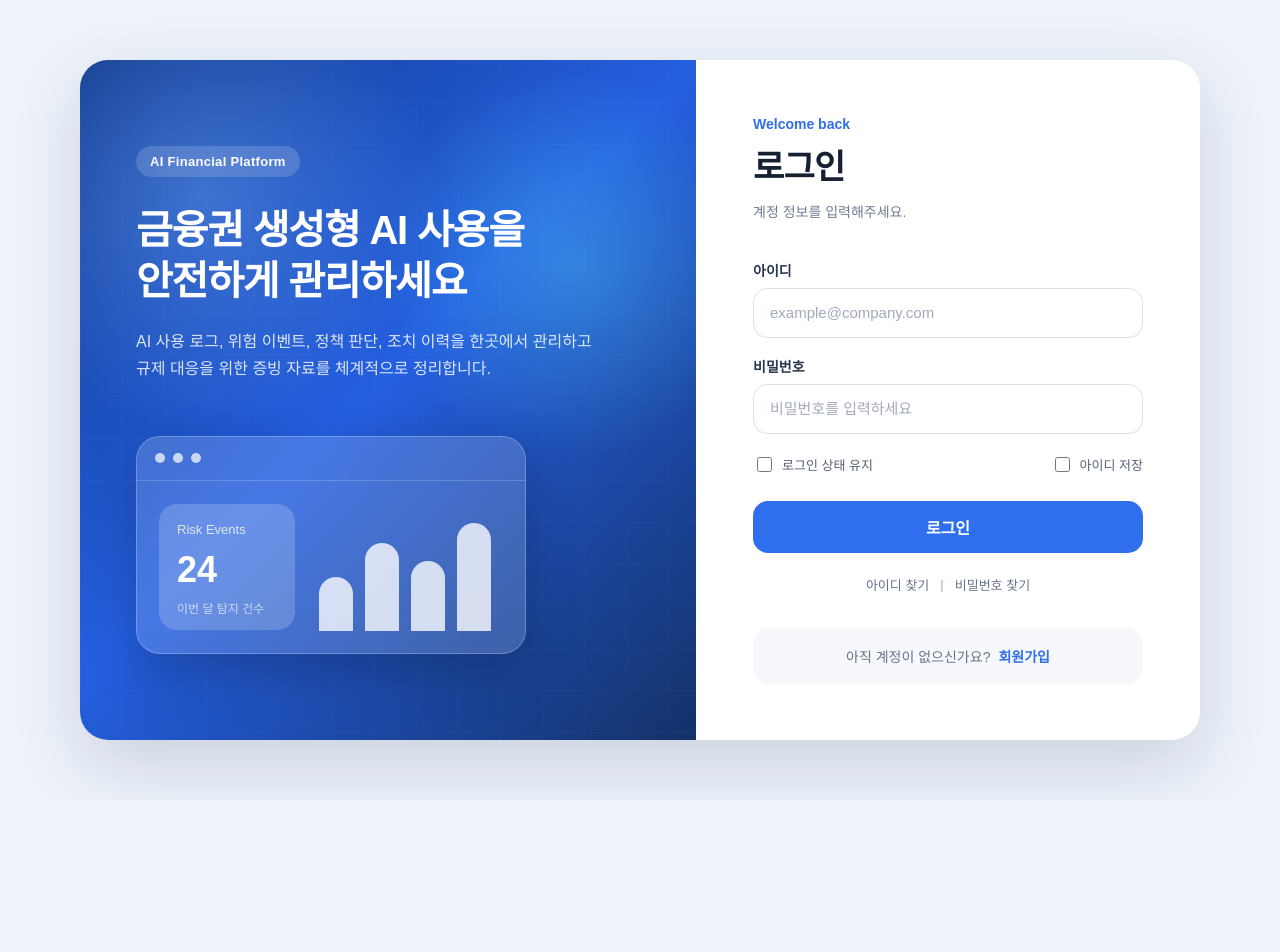
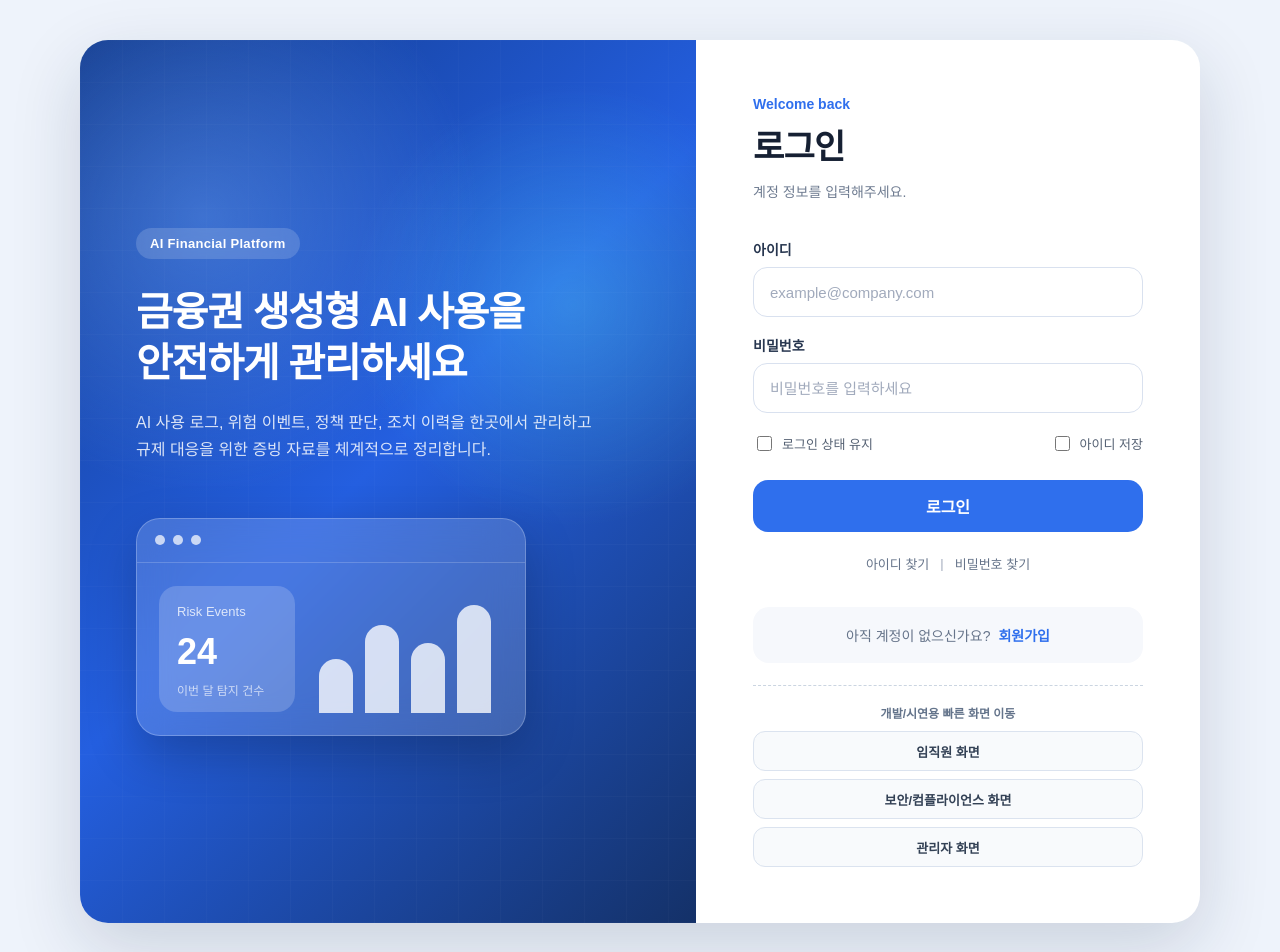
Before and after one commit to klllj7/financial-platform, a React (Vite) app in the folder frontend/: page /login in a window 1280 px wide. Shown: the top 952 px of the page. Before the commit the page ends 800 px from the top, so only its background shows below. Built offline with nearby package versions, Linux system fonts and the light colour scheme.

Commit message:
feat: add demo role login buttons

```diff
--- a/frontend/src/pages/auth/LoginPage.css
+++ b/frontend/src/pages/auth/LoginPage.css
@@ -438,3 +438,54 @@
   background: #f3f7ff;
   border-color: #2f6fed;
 }
+
+/* 개발/시연용 빠른 이동 영역 */
+.login-dev-access {
+  margin-top: 22px;
+  padding-top: 18px;
+
+  border-top: 1px dashed #cbd5e1;
+}
+
+.login-dev-access p {
+  margin: 0 0 10px;
+
+  color: #64748b;
+  font-size: 12px;
+  font-weight: 800;
+  text-align: center;
+}
+
+/* 역할별 빠른 이동 버튼 목록 */
+.login-dev-access-buttons {
+  display: flex;
+  flex-direction: column;
+  gap: 8px;
+}
+
+.login-dev-access-buttons button {
+  height: 40px;
+
+  color: #334155;
+  background: #f8fafc;
+
+  border: 1px solid #dbe3ef;
+  border-radius: 12px;
+
+  font-family: inherit;
+  font-size: 13px;
+  font-weight: 800;
+
+  cursor: pointer;
+
+  transition:
+    background-color 0.15s,
+    border-color 0.15s,
+    transform 0.15s;
+}
+
+.login-dev-access-buttons button:hover {
+  background: #eef4ff;
+  border-color: #2f6df6;
+  transform: translateY(-1px);
+}
--- a/frontend/src/pages/auth/LoginPage.jsx
+++ b/frontend/src/pages/auth/LoginPage.jsx
@@ -92,6 +92,68 @@ function LoginPage() {
     } catch (error) {
       console.error("로그인 실패: ", error);
       alert(error.response?.data?.error?.message || "로그인에 실패했습니다.");
+    }
+  };
+
+  // TODO: 개발/시연용 역할별 빠른 이동. 추후 삭제 필요
+  // 코치님 또는 팀원이 회원가입/로그인 과정을 거치지 않고
+  // 각 권한 화면을 바로 확인할 수 있도록 임시 사용자 정보를 저장한다.
+  const handleDevRoleAccess = async (roleCode) => {
+    const demoAccounts = {
+      EMPLOYEE: {
+        email: "hbb@gmail.com",
+        password: "1234",
+        redirectPath: "/my-dashboard",
+      },
+
+      COMPLIANCE_MANAGER: {
+        email: "security_test@gmail.com",
+        password: "1234",
+        redirectPath: "/compliance/dashboard",
+      },
+
+      ADMIN: {
+        email: "jang@gmail.com",
+        password: "1234",
+        redirectPath: "/admin/accounts",
+      },
+    };
+
+    const demoAccount = demoAccounts[roleCode];
+
+    if (!demoAccount) {
+      alert("존재하지 않는 데모 권한입니다.");
+      return;
+    }
+
+    try {
+      /*
+        기존에는 임시 토큰(dev-demo-token)을 저장했지만,
+        관리자 API는 실제 JWT 토큰이 있어야 접근 가능하다.
+        그래서 데모 계정으로 실제 로그인 API를 호출한 뒤
+        백엔드에서 발급한 토큰을 localStorage에 저장한다.
+      */
+      const result = await login({
+        email: demoAccount.email,
+        password: demoAccount.password,
+      });
+
+      const token = result.data.token;
+      const user = result.data.user;
+
+      localStorage.setItem("accessToken", token);
+      localStorage.setItem("user", JSON.stringify(user));
+
+      navigate(demoAccount.redirectPath, {
+        replace: true,
+      });
+    } catch (error) {
+      console.error("데모 로그인 실패:", error);
+
+      alert(
+        error.response?.data?.error?.message ||
+          "데모 로그인에 실패했습니다. 데모 계정이 DB에 있는지 확인해주세요."
+      );
     }
   };
 
@@ -243,6 +305,35 @@ function LoginPage() {
                 회원가입
               </button>
             </div>
+
+            {/* TODO: 개발/시연용 역할별 빠른 이동. 추후 삭제 필요 */}
+            <div className="login-dev-access">
+              <p>개발/시연용 빠른 화면 이동</p>
+
+              <div className="login-dev-access-buttons">
+                <button
+                  type="button"
+                  onClick={() => handleDevRoleAccess("EMPLOYEE")}
+                >
+                  임직원 화면
+                </button>
+
+                <button
+                  type="button"
+                  onClick={() => handleDevRoleAccess("COMPLIANCE_MANAGER")}
+                >
+                  보안/컴플라이언스 화면
+                </button>
+
+                <button
+                  type="button"
+                  onClick={() => handleDevRoleAccess("ADMIN")}
+                >
+                  관리자 화면
+                </button>
+              </div>
+            </div>
+
           </div>
         </section>
       </section>
```
